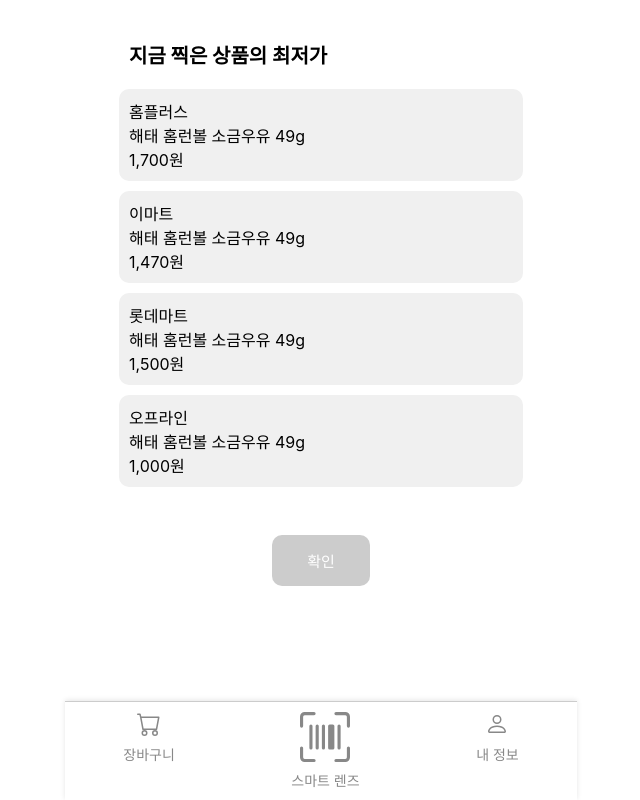
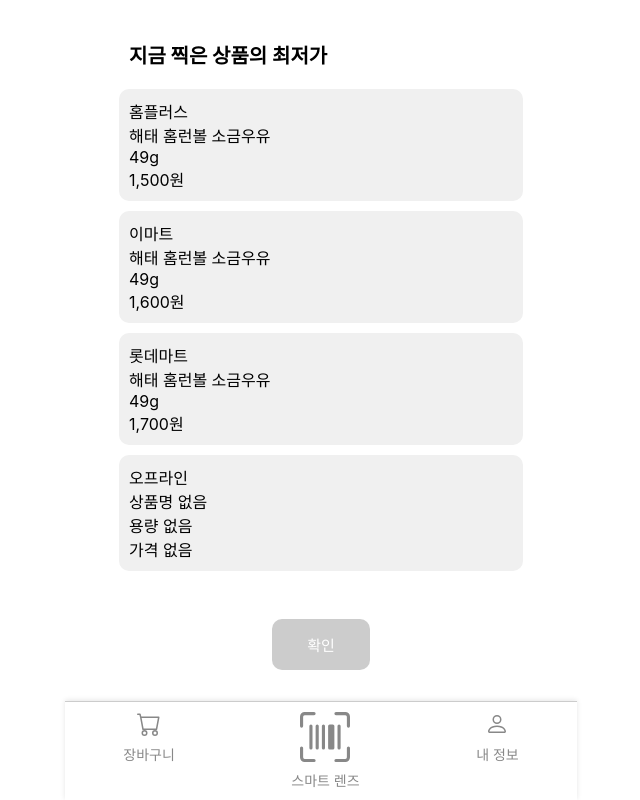
Before and after one commit to KMS-SmartCart/SmartCart-frontend, a React (Create React App) app: page /Lowest in a window 1280 px wide. Shown: the whole page, without its empty margins (319-959 px from the left). Built offline with nearby package versions, Linux system fonts and the light colour scheme.

Commit message:
[#10] Feat: 카메라 코드 수정 및 이미지 ItemIfoPage 이동, 폼 정보 LowestItemPage로 넘김

```diff
--- a/src/pages/Etc/CameraPage.jsx
+++ b/src/pages/Etc/CameraPage.jsx
@@ -1,7 +1,12 @@
-import React, { useRef, useEffect } from 'react';
+import React, { useRef, useEffect, useState } from 'react';
+import { useNavigate } from 'react-router-dom';
+import styled from 'styled-components';
 
 const CameraPage = () => {
   const videoRef = useRef(null);
+  const canvasRef = useRef(null);
+  const [capturedImage, setCapturedImage] = useState(null);
+  const navigate = useNavigate();
 
   useEffect(() => {
     const getCameraStream = async () => {
@@ -26,10 +31,47 @@
     };
   }, []);
 
+  const Button = styled.button`
+  width: 15%;
+  padding: 10px;
+  background-color: #5271FF;
+  color: white;
+  border: none;
+  border-radius: 5px;
+  font-size: 18px;
+  cursor: pointer;
+
+  &:hover {
+    background-color: #C7CCDF;
+    color: black;
+  }
+`;
+
+  const takePicture = () => {
+    const canvas = canvasRef.current;
+    const video = videoRef.current;
+
+    if (canvas && video) {
+      canvas.width = video.videoWidth;
+      canvas.height = video.videoHeight;
+      const context = canvas.getContext('2d');
+      context.drawImage(video, 0, 0, canvas.width, canvas.height);
+
+      const imageUrl = canvas.toDataURL('image/png');
+      setCapturedImage(imageUrl);
+
+      // ItemInfo 페이지로 이미지 전달
+      navigate('/iteminfo', { state: { imageUrl } });
+    }
+  };
+
+
   return (
     <div>
       <h3>가격표를 찍어주세요.😊</h3>
       <video ref={videoRef} autoPlay playsInline style={{ width: '70%' }} />
+      <Button onClick={takePicture}>사진 촬영</Button>
+      <canvas ref={canvasRef} style={{ display: 'none' }} />
     </div>
   );
 };
--- a/src/pages/Etc/ItemInfoPage.jsx
+++ b/src/pages/Etc/ItemInfoPage.jsx
@@ -1,6 +1,8 @@
 import React, { useState } from 'react';
 import styled from 'styled-components';
+import { useNavigate } from 'react-router-dom';
 import BottomNav from '../../Component/Navigation/BottomNav';
+import { useLocation } from 'react-router-dom';
 
 const Container = styled.div`
   width: 100%;
@@ -61,13 +63,20 @@
 `;
 
 function ItemInfoPage() {
+  const location = useLocation();
+  const navigate = useNavigate(); // useNavigate 훅 호출
+  const { imageUrl } = location.state || {}; // 카메라에서 전달받은 이미지 URL
+
   const [productName, setProductName] = useState('');
   const [price, setPrice] = useState('');
-  const [quantity, setQuantity] = useState('');
+  const [capacity, setCapacity] = useState('');
 
   const handleSubmit = (e) => {
     e.preventDefault();
-    console.log(`상품명: ${productName}, 가격: ${price}, 용량: ${quantity}`);
+    // LowestItemPage로 상품 정보 전달
+    navigate('/Lowest', {
+      state: { productName, price, capacity }
+    });
   };
 
   return (
@@ -75,7 +84,7 @@
       {/* 상단 이미지 */}
       <ImageContainer>
         <ProductImage
-          src="#"
+          src={imageUrl || '#'}
           alt="Product"
         />
       </ImageContainer>
@@ -104,8 +113,8 @@
           <InputLabel>용량:</InputLabel>
           <InputField
             type="text"
-            value={quantity}
-            onChange={(e) => setQuantity(e.target.value)}
+            value={capacity}
+            onChange={(e) => setCapacity(e.target.value)}
           />
         </InputContainer>
 
--- a/src/pages/Etc/LowestItemPage.jsx
+++ b/src/pages/Etc/LowestItemPage.jsx
@@ -1,6 +1,7 @@
 import React, { useState } from 'react';
 import styled from 'styled-components';
 import BottomNav from '../../Component/Navigation/BottomNav';
+import { useLocation } from 'react-router-dom';
 
 const Container = styled.div`
   display: flex;
@@ -108,14 +109,23 @@
   }
 `;
 
+//gpt 연결 후 상태 변경 해야 함
 const options = [
-  { id: 1, name: '홈플러스', price: '1,700원', description: '해태 홈런볼 소금우유 49g' },
-  { id: 2, name: '이마트', price: '1,470원', description: '해태 홈런볼 소금우유 49g' },
-  { id: 3, name: '롯데마트', price: '1,500원', description: '해태 홈런볼 소금우유 49g' },
-  { id: 4, name: '오프라인', price: '1,000원', description: '해태 홈런볼 소금우유 49g' }
+  { id: 1, name: '홈플러스', product: '해태 홈런볼 소금우유', capacity:'49g', price: '1,500원' },
+  { id: 2, name: '이마트', product: '해태 홈런볼 소금우유', capacity:'49g', price: '1,600원' },
+  { id: 3, name: '롯데마트', product: '해태 홈런볼 소금우유', capacity:'49g', price: '1,700원' }
 ];
 
 const LowestItemPage = () => {
+  const location = useLocation(); // useLocation 훅으로 상태 가져오기
+  const { productName, price, capacity } = location.state || {}; // 전달된 상태
+
+  // 새로운 옵션 추가
+  const updatedOptions = [
+    ...options,
+    { id: 4, name: '오프라인', product: productName || '상품명 없음', capacity: capacity || '용량 없음', price: price || '가격 없음' }
+  ];
+
   const [selectedOption, setSelectedOption] = useState(null);
   const [isModalOpen, setIsModalOpen] = useState(false); // 모달 상태 추가
 
@@ -137,14 +147,15 @@
     <>
       <Container>
         <Title>지금 찍은 상품의 최저가</Title>
-        {options.map(option => (
+        {updatedOptions.map(option => (
           <Option
             key={option.id}
             selected={selectedOption === option.id}
             onClick={() => handleOptionClick(option.id)}
           >
             <div>{option.name}</div>
-            <div>{option.description}</div>
+            <div>{option.product}</div>
+            <div>{option.capacity}</div>
             <div>{option.price}</div>
           </Option>
         ))}
@@ -157,7 +168,7 @@
       {isModalOpen && (
         <ModalOverlay>
           <ModalContent>
-            <h3>장바구니에 담겼어요😊</h3>
+            <h3>장바구니에 담겼어요.😊</h3>
             <ModalButton onClick={handleCloseModal}>확인</ModalButton>
           </ModalContent>
         </ModalOverlay>
```
